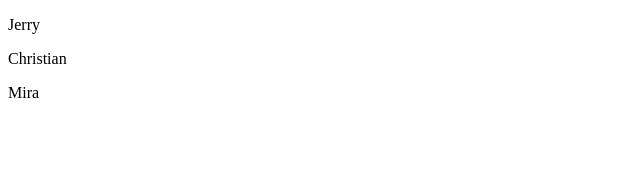
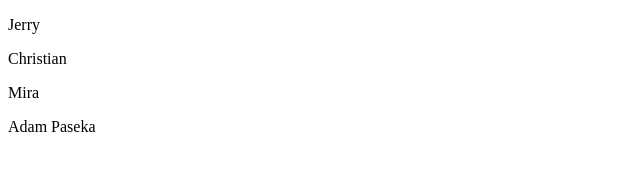
Before and after one commit to deinosuch/lekce15, a plain HTML site: page index.html in a window 1280 px wide. Shown: the whole page, without its empty margins (0-640 px from the left). Drawn offline with Linux system fonts and the light colour scheme.

Commit message:
pridat jmeno adam

```diff
--- a/index.html
+++ b/index.html
@@ -9,5 +9,6 @@
 		<p>Jerry</p>
 		<p>Christian</p>
 		<p>Mira</p>
+		<p>Adam Paseka</p>
 	</body>
 </html>
```
